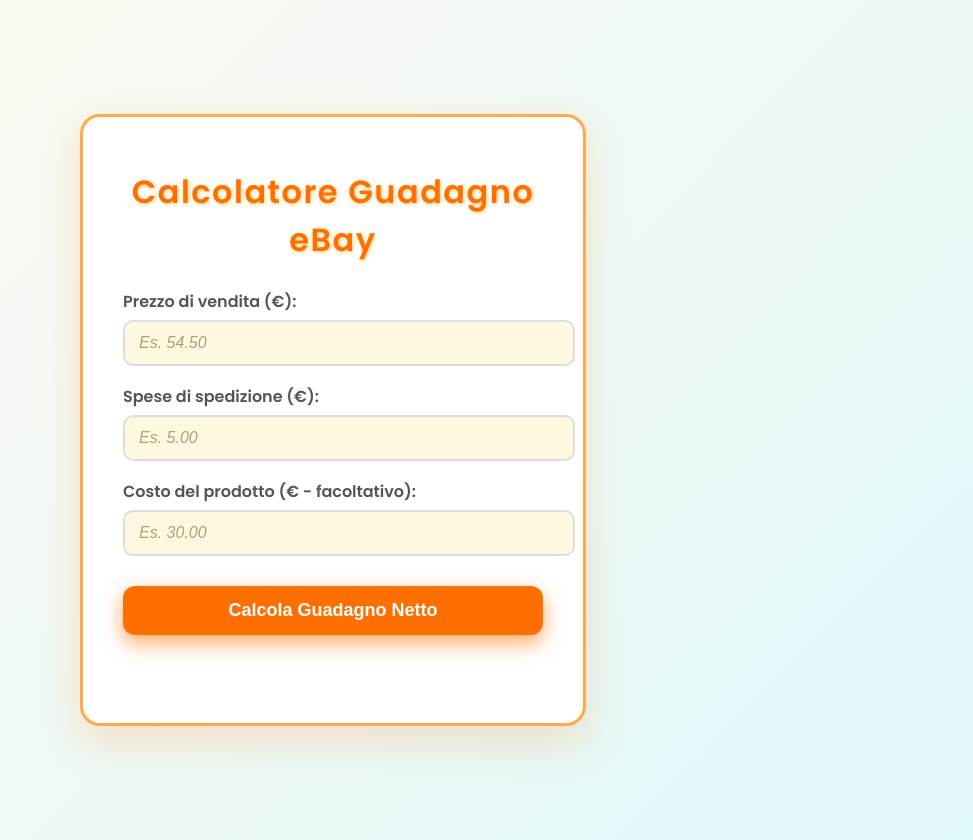
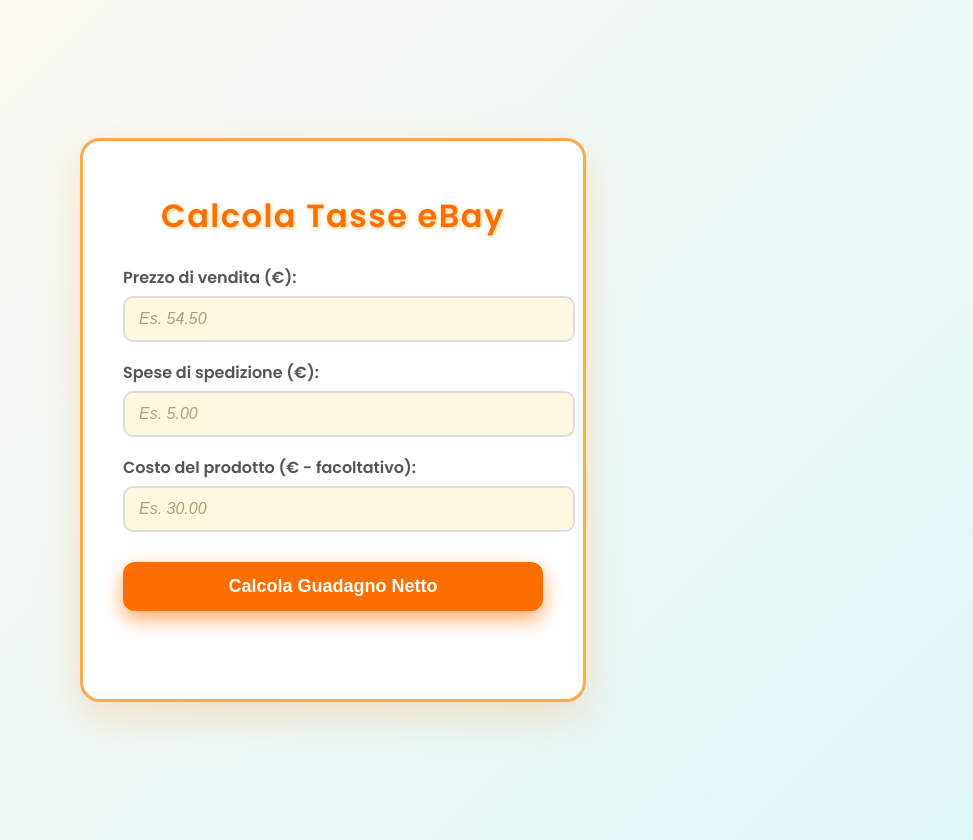
Before and after one commit to Bingo2405/index.html, a plain HTML site: page index.html in a window 1280 px wide. Shown: the whole page, without its empty margins (307-1280 px from the left). Drawn offline with Linux system fonts and the light colour scheme.

Commit message:
Update index.html

```diff
--- a/index.html
+++ b/index.html
@@ -2,7 +2,7 @@
 <html lang="it">
 <head>
   <meta charset="UTF-8" />
-  <title>Calcolatore Guadagno eBay - Vendite</title>
+  <title>Calcolatore Tasse eBay - Vendite</title>
   <style>
     @import url('https://fonts.googleapis.com/css2?family=Poppins:wght@400;600&display=swap');
 
@@ -119,7 +119,7 @@
 </head>
 <body>
   <div class="container" role="main" aria-label="Calcolatore Guadagno eBay lato vendite">
-    <h1>Calcolatore Guadagno eBay</h1>
+    <h1>Calcola Tasse eBay</h1>
 
     <label for="prezzo">Prezzo di vendita (€):</label>
     <input type="number" id="prezzo" step="0.01" placeholder="Es. 54.50" aria-required="true" />
```
